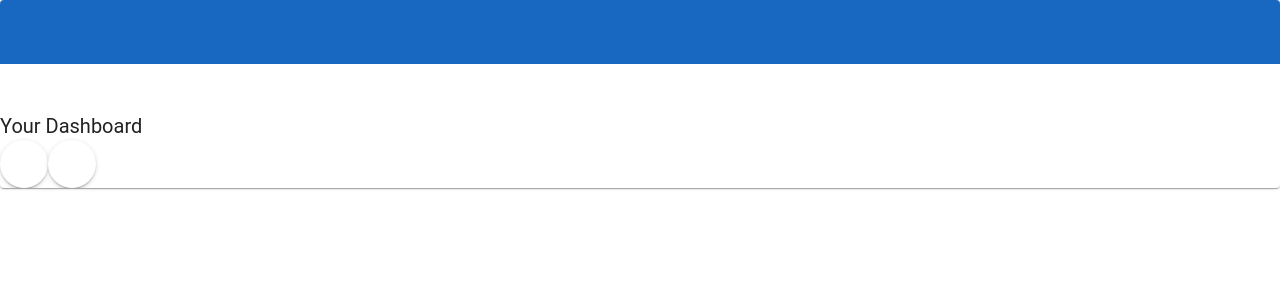
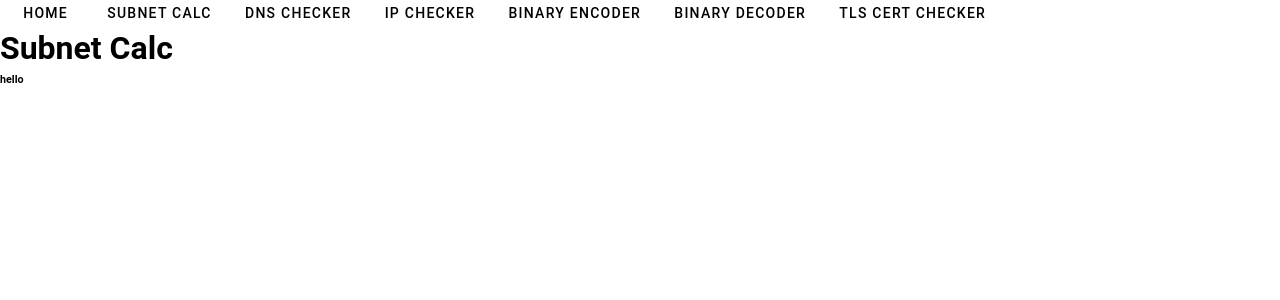
Before and after one commit to chr1ssy44/Subnet-Calculator, a Vue app: page /#/SubnetCalc in a window 1280 px wide. Shown: the top 300 px of the page. Built offline with nearby package versions, Linux system fonts and the light colour scheme.

Commit message:
added a file

```diff
--- a/package.json
+++ b/package.json
@@ -9,6 +9,7 @@
   },
   "dependencies": {
     "vue": "^3.3.2",
+    "vue-router": "^4.2.1",
     "vuetify": "^3.3.1"
   },
   "devDependencies": {
--- a/src/App.vue
+++ b/src/App.vue
@@ -1,28 +1,22 @@
-<script>
-import {ref} from 'vue'
+<script setup>
+
 </script>
 
 <template>
-<v-card>
-    <v-toolbar color="primary"> </v-toolbar>
-      <v-app-bar-nav-icon></v-app-bar-nav-icon>
-
-      <v-toolbar-title>Your Dashboard</v-toolbar-title>
-
-      <v-spacer></v-spacer>
-
-      <v-btn icon>
-        <v-icon>mdi-magnify</v-icon>
-      </v-btn>
-
-      <v-btn icon>
-        <v-icon>mdi-dots-vertical</v-icon>
-      </v-btn>
-      </v-card>
+  <nav>
+    <v-tab to="/">Home</v-tab>
+    <v-tab to="/SubnetCalc">Subnet Calc</v-tab>
+      <v-tab to="/DNSChecker">DNS Checker</v-tab>
+      <v-tab to="/IPChecker">IP Checker</v-tab>
+      <v-tab>Binary Encoder</v-tab>
+      <v-tab>Binary Decoder</v-tab>
+      <v-tab>TLS Cert Checker</v-tab>
+  </nav>
+  <router-view></router-view>
 
 </template>
 
 
-<style>
+<style scoped>
 
 </style>
--- a/src/main.js
+++ b/src/main.js
@@ -1,5 +1,7 @@
 import { createApp } from 'vue'
 import App from './App.vue'
+import router from './router.js'
+
 
 // Vuetify
 import 'vuetify/styles'
@@ -12,4 +14,4 @@ const vuetify = createVuetify({
   directives,
 })
 
-createApp(App).use(vuetify).mount('#app')
+createApp(App).use(vuetify).use(router).mount('#app')
--- /dev/null
+++ b/src/views/DNSChecker.vue
@@ -0,0 +1,3 @@
+<template>
+    <h1>DNS Checker</h1>
+</template>
--- /dev/null
+++ b/src/views/HomePage.vue
@@ -0,0 +1,3 @@
+<template>
+<h1>Home Page </h1>
+</template>
--- /dev/null
+++ b/src/views/IPChecker.vue
@@ -0,0 +1,3 @@
+<template>
+    <h1>IP Checker</h1>
+</template>
--- /dev/null
+++ b/src/views/SubnetCalc.vue
@@ -0,0 +1,4 @@
+<template>
+<h1>Subnet Calc</h1>
+<h6>hello</h6>
+</template>
```
Also changed, not shown: src/router.js (added, +18 -0 lines), 1 other file (tests, documents, lock files or other folders).
